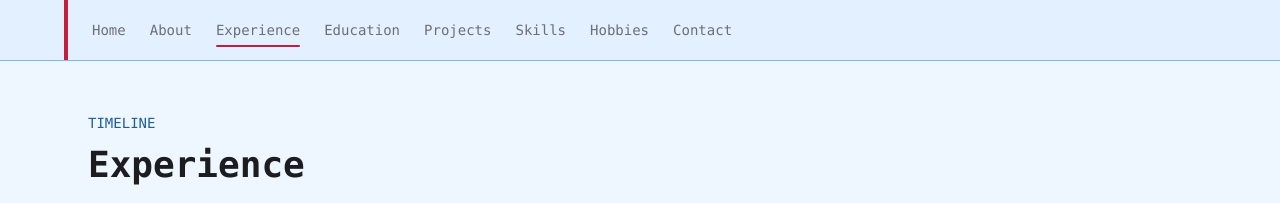
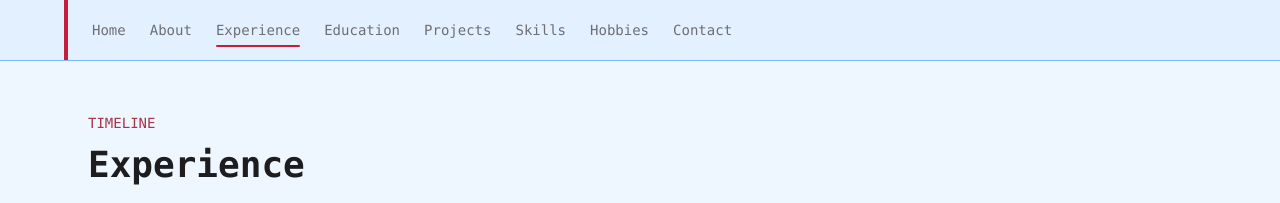
Before and after one commit to Zachary-Levesque/Portfolio, a Next.js app: page /experience in a window 1280 px wide. Shown: the top 203 px of the page. Built offline with nearby package versions, Linux system fonts and the light colour scheme.

Commit message:
Update page.tsx

```diff
--- a/app/experience/page.tsx
+++ b/app/experience/page.tsx
@@ -64,7 +64,7 @@ export default function ExperiencePage() {
   return (
     <div className="space-y-10">
       <section className="max-w-3xl">
-        <p className="font-mono text-sm uppercase text-accent-muted">Timeline</p>
+        <p className="font-mono text-sm uppercase text-red-muted">Timeline</p>
         <h1 className="mt-3 font-mono text-3xl font-semibold sm:text-4xl">
           Experience
         </h1>
```
